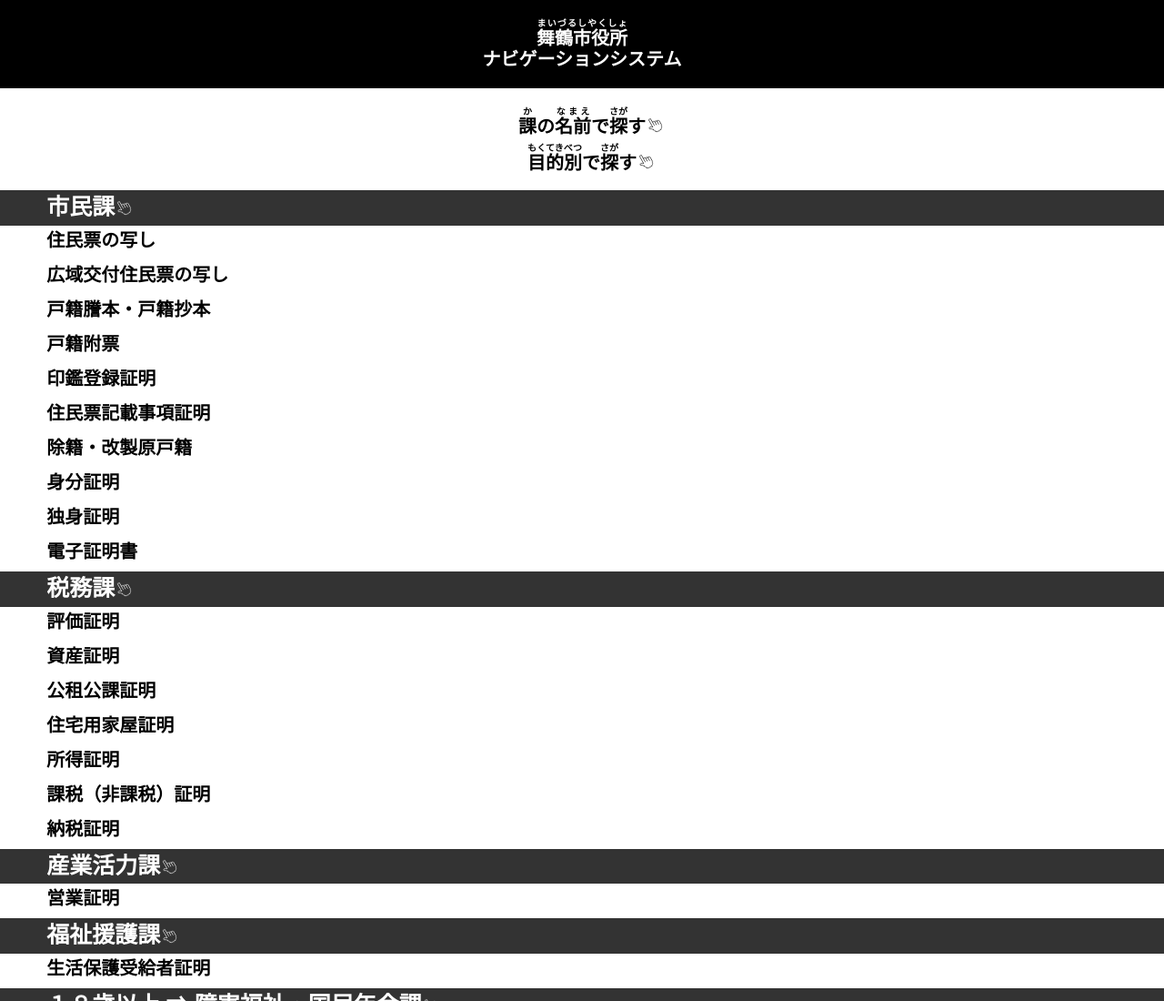
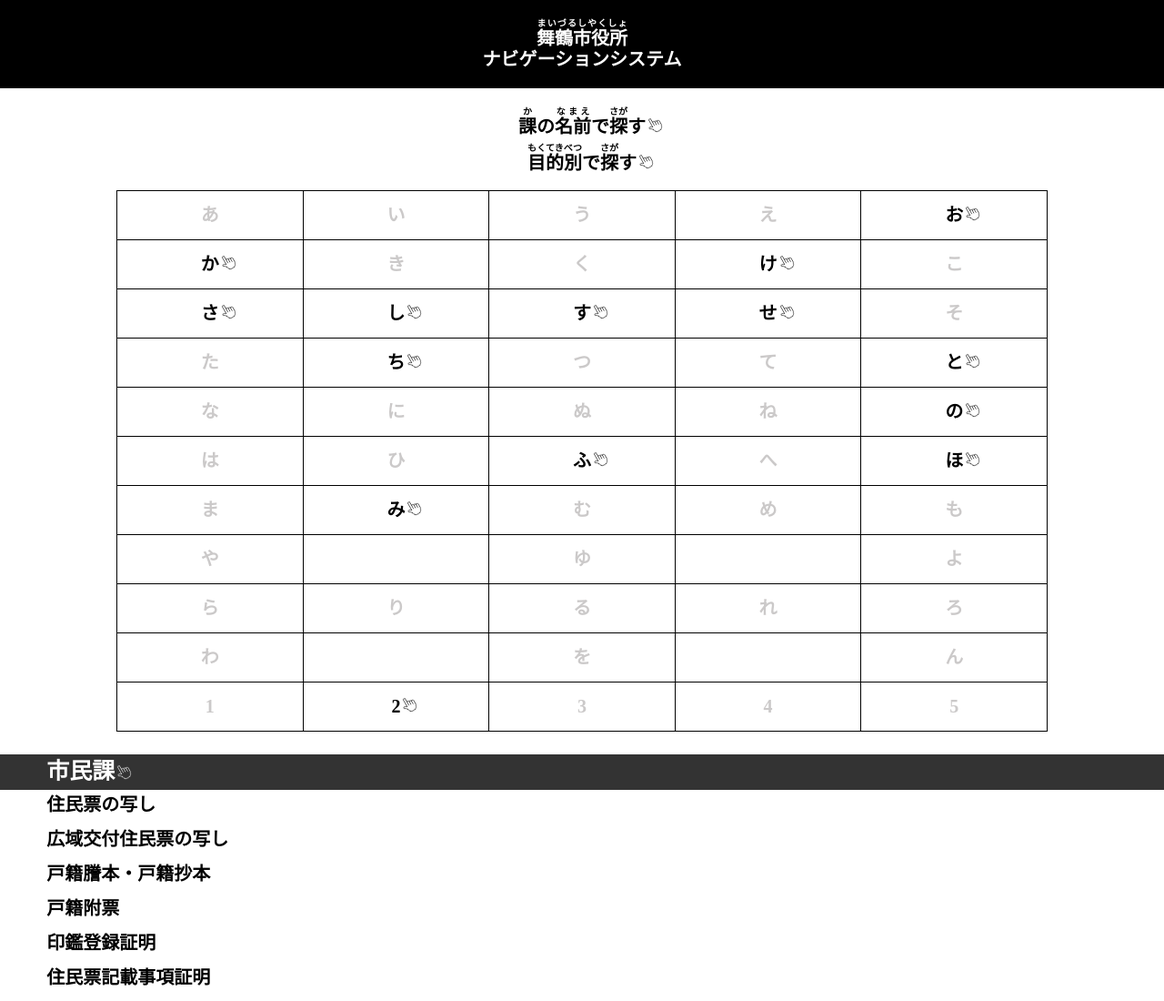
Before and after one commit to e9245/maizuru, a plain HTML site: page shorui.html in a window 1280 px wide. Shown: the top 1100 px of the page at 91% size. Drawn offline with Linux system fonts and the light colour scheme; some packages are replaced by stand-ins of ours.

Commit message:
50音追加

```diff
--- a/shorui.html
+++ b/shorui.html
@@ -26,7 +26,7 @@
                 <ruby>目的別<rt>もくてきべつ</rt></ruby>で<ruby>探<rt>さが</rt></ruby>す
             </a>
         </div>
-        <!-- <table border="2">
+        <table border="2">
             <tr>
                 <td>あ</td>
                 <td>い</td>
@@ -104,7 +104,7 @@
                 <td>4</td>
                 <td>5</td>
             </tr>
-        </table> -->
+        </table>
         <div class="menu">
             <div class="shorui">
                 <h2>
```
